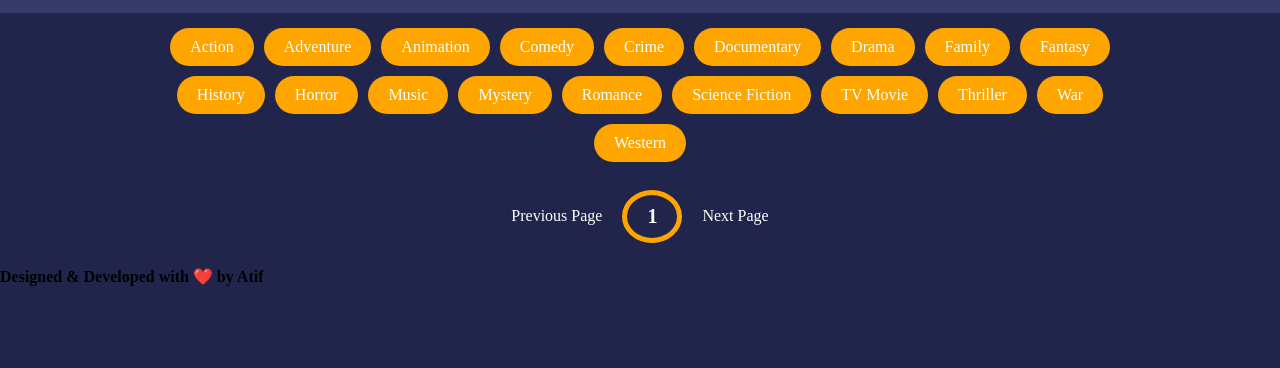
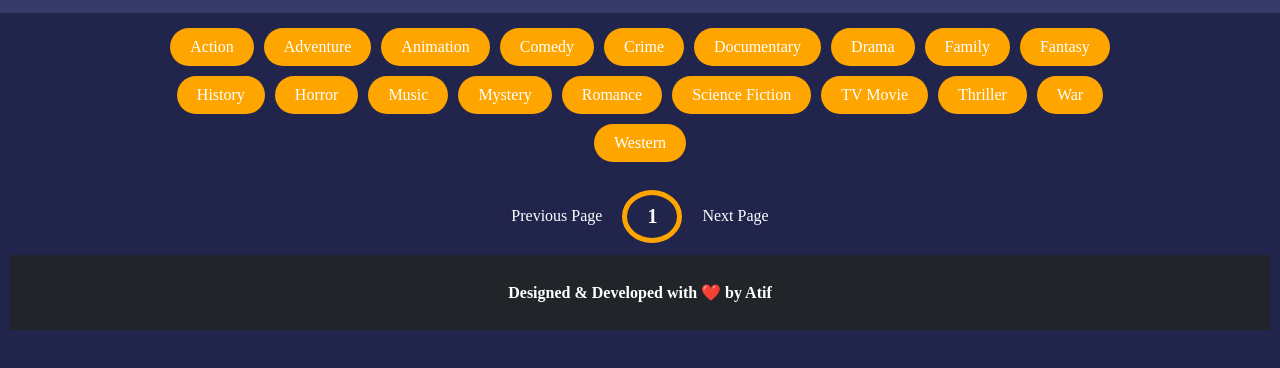
Before and after one commit to Atif0604/Movie-Search-App, a plain HTML site: page index.html in a window 1280 px wide. Shown: the part 78-446 px from the top of the page. Drawn offline with Linux system fonts and the light colour scheme; no server answers; a web font is replaced by a local one.

Commit message:
Update style.css

```diff
--- a/style.css
+++ b/style.css
@@ -181,6 +181,17 @@ main{
     padding: 10px 20px;
     margin-top: 5px;
 }
+.footer{
+    padding: 0.4rem !important;margin: 10px;
+            border-color: inherit;
+              border-style: solid;
+              border-width: 0;
+            background-color: #212529 !important;
+}
+.footer h4{
+    color: white;
+    text-align: center;
+}
 /* The Overlay (background) */
 .overlay {
     /* Height & width depends on how you want to reveal the overlay (see JS below) */
```
